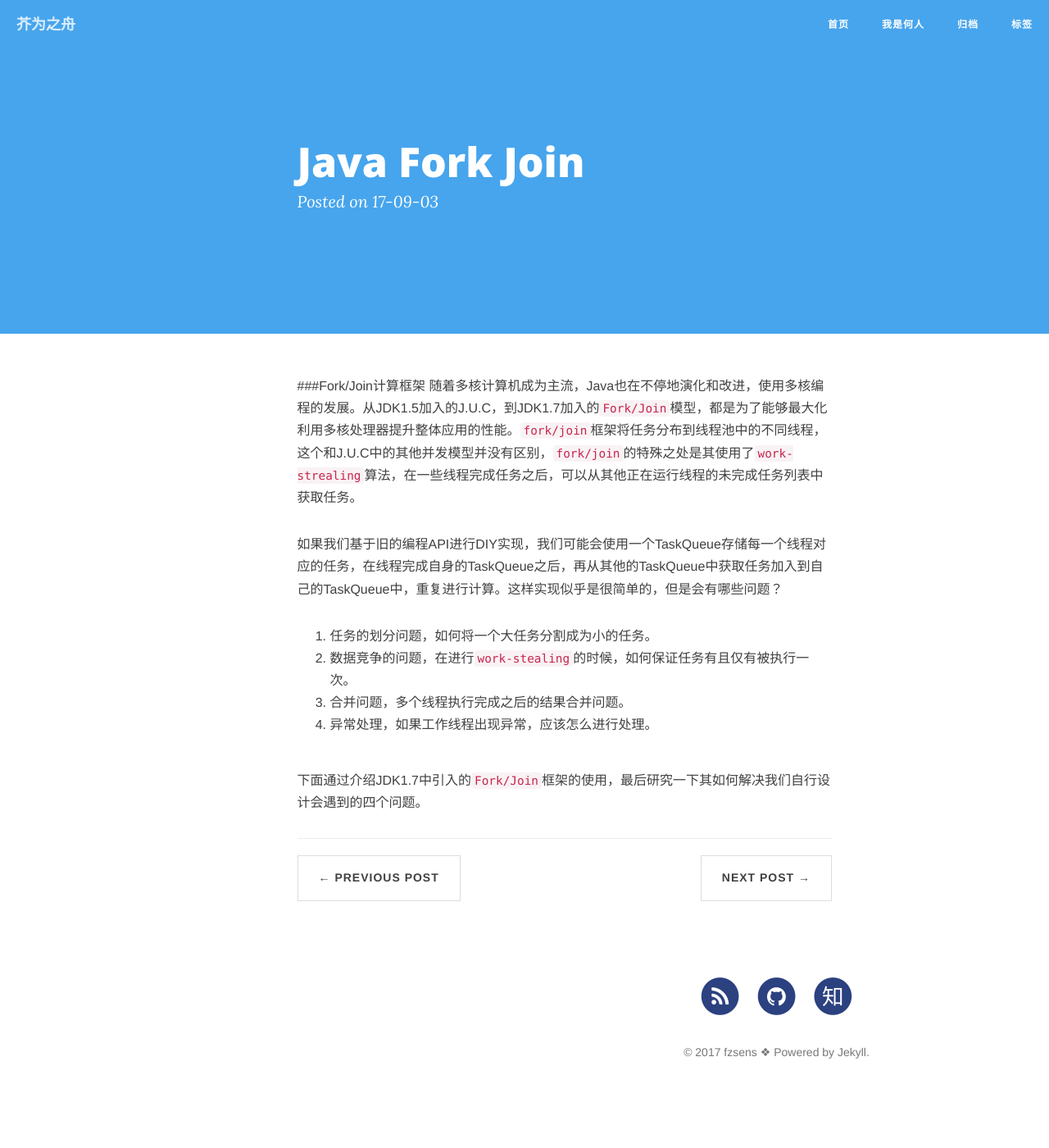
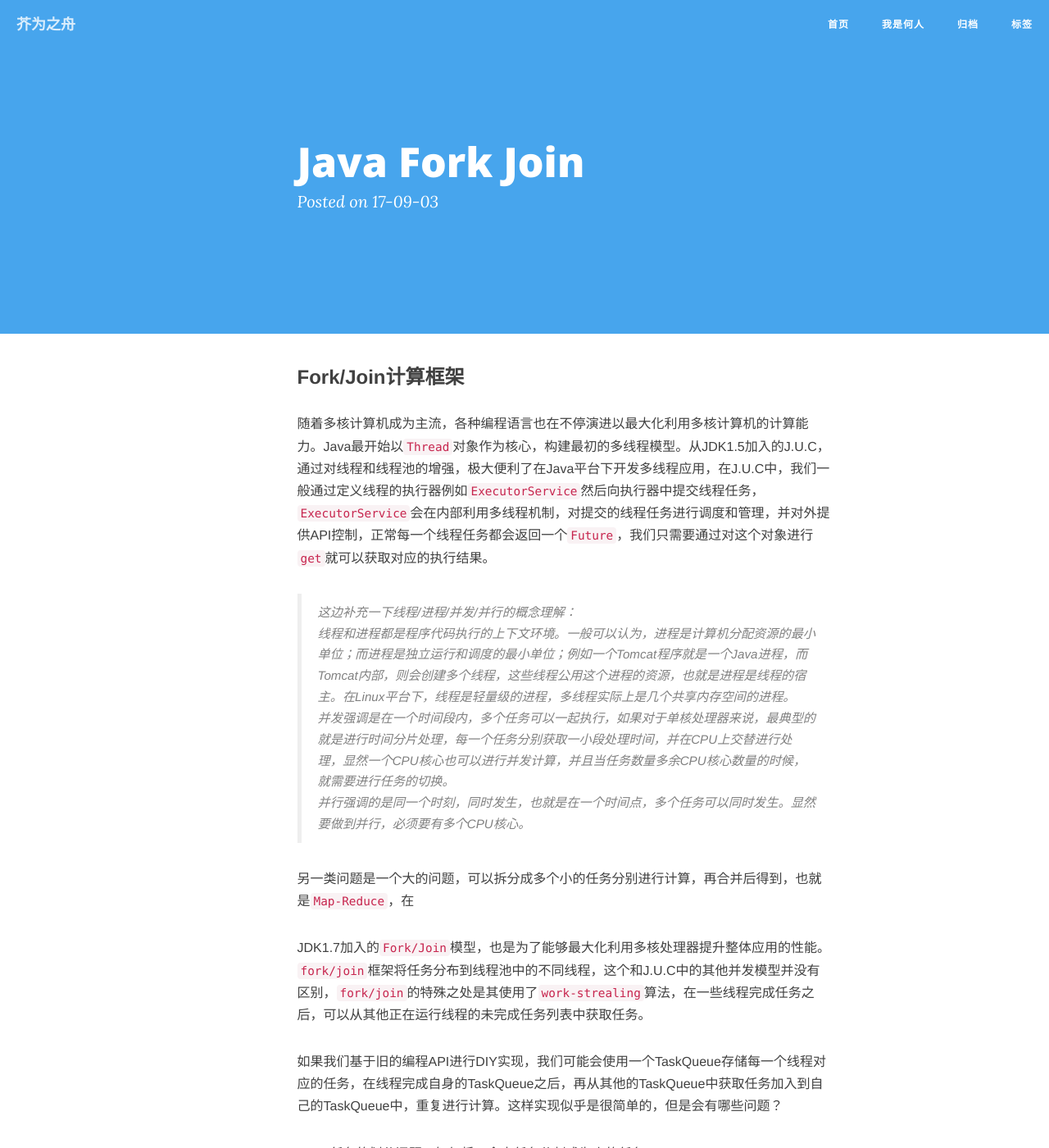
Before and after one commit to fzsens/fzsens.github.com, a Jekyll site: the page built from _posts/2017-03-09-java-fork-join.md, in a window 1280 px wide and 1400 px high. Shown: the whole window at 82% size. Built offline with Jekyll 4.4.1, drawn with Linux system fonts in a browser that asks for light colours; nearby versions of some CDN libraries; comment, search, counter and statistics services are not loaded.

Commit message:
fork/join

```diff
--- a/_posts/2017-03-09-java-fork-join.md
+++ b/_posts/2017-03-09-java-fork-join.md
@@ -1,5 +1,17 @@
-###Fork/Join计算框架
-随着多核计算机成为主流，Java也在不停地演化和改进，使用多核编程的发展。从JDK1.5加入的J.U.C，到JDK1.7加入的`Fork/Join`模型，都是为了能够最大化利用多核处理器提升整体应用的性能。`fork/join`框架将任务分布到线程池中的不同线程，这个和J.U.C中的其他并发模型并没有区别，`fork/join`的特殊之处是其使用了`work-strealing`算法，在一些线程完成任务之后，可以从其他正在运行线程的未完成任务列表中获取任务。
+### Fork/Join计算框架
+随着多核计算机成为主流，各种编程语言也在不停演进以最大化利用多核计算机的计算能力。Java最开始以`Thread`对象作为核心，构建最初的多线程模型。从JDK1.5加入的J.U.C，通过对线程和线程池的增强，极大便利了在Java平台下开发多线程应用，在J.U.C中，我们一般通过定义线程的执行器例如`ExecutorService`然后向执行器中提交线程任务，`ExecutorService`会在内部利用多线程机制，对提交的线程任务进行调度和管理，并对外提供API控制，正常每一个线程任务都会返回一个`Future`，我们只需要通过对这个对象进行`get`就可以获取对应的执行结果。
+
+> 这边补充一下线程/进程/并发/并行的概念理解：
+>
+> 线程和进程都是程序代码执行的上下文环境。一般可以认为，进程是计算机分配资源的最小单位；而进程是独立运行和调度的最小单位；例如一个Tomcat程序就是一个Java进程，而Tomcat内部，则会创建多个线程，这些线程公用这个进程的资源，也就是进程是线程的宿主。在Linux平台下，线程是轻量级的进程，多线程实际上是几个共享内存空间的进程。
+>
+> 并发强调是在一个时间段内，多个任务可以一起执行，如果对于单核处理器来说，最典型的就是进行时间分片处理，每一个任务分别获取一小段处理时间，并在CPU上交替进行处理，显然一个CPU核心也可以进行并发计算，并且当任务数量多余CPU核心数量的时候，就需要进行任务的切换。
+>
+> 并行强调的是同一个时刻，同时发生，也就是在一个时间点，多个任务可以同时发生。显然要做到并行，必须要有多个CPU核心。
+
+另一类问题是一个大的问题，可以拆分成多个小的任务分别进行计算，再合并后得到，也就是`Map-Reduce`，在
+
+JDK1.7加入的`Fork/Join`模型，也是为了能够最大化利用多核处理器提升整体应用的性能。`fork/join`框架将任务分布到线程池中的不同线程，这个和J.U.C中的其他并发模型并没有区别，`fork/join`的特殊之处是其使用了`work-strealing`算法，在一些线程完成任务之后，可以从其他正在运行线程的未完成任务列表中获取任务。
 
 如果我们基于旧的编程API进行DIY实现，我们可能会使用一个TaskQueue存储每一个线程对应的任务，在线程完成自身的TaskQueue之后，再从其他的TaskQueue中获取任务加入到自己的TaskQueue中，重复进行计算。这样实现似乎是很简单的，但是会有哪些问题？
 
```
